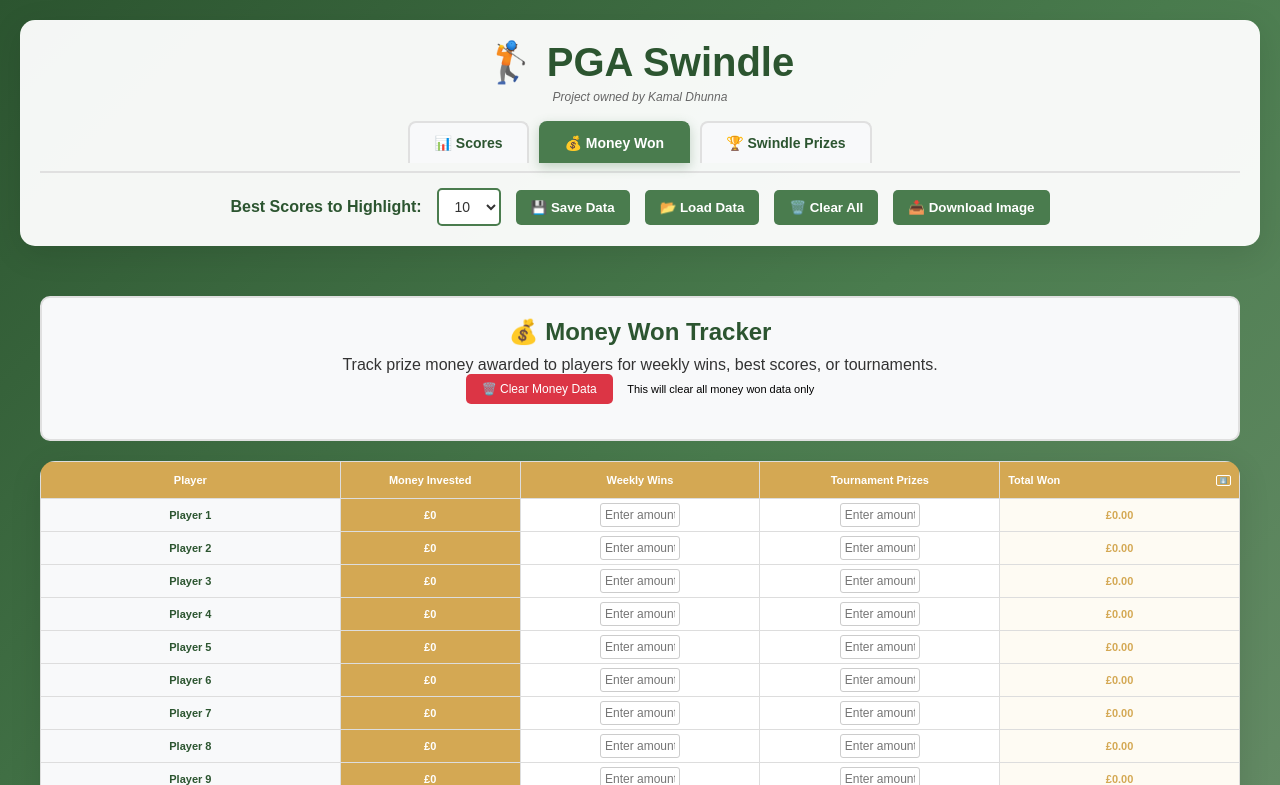
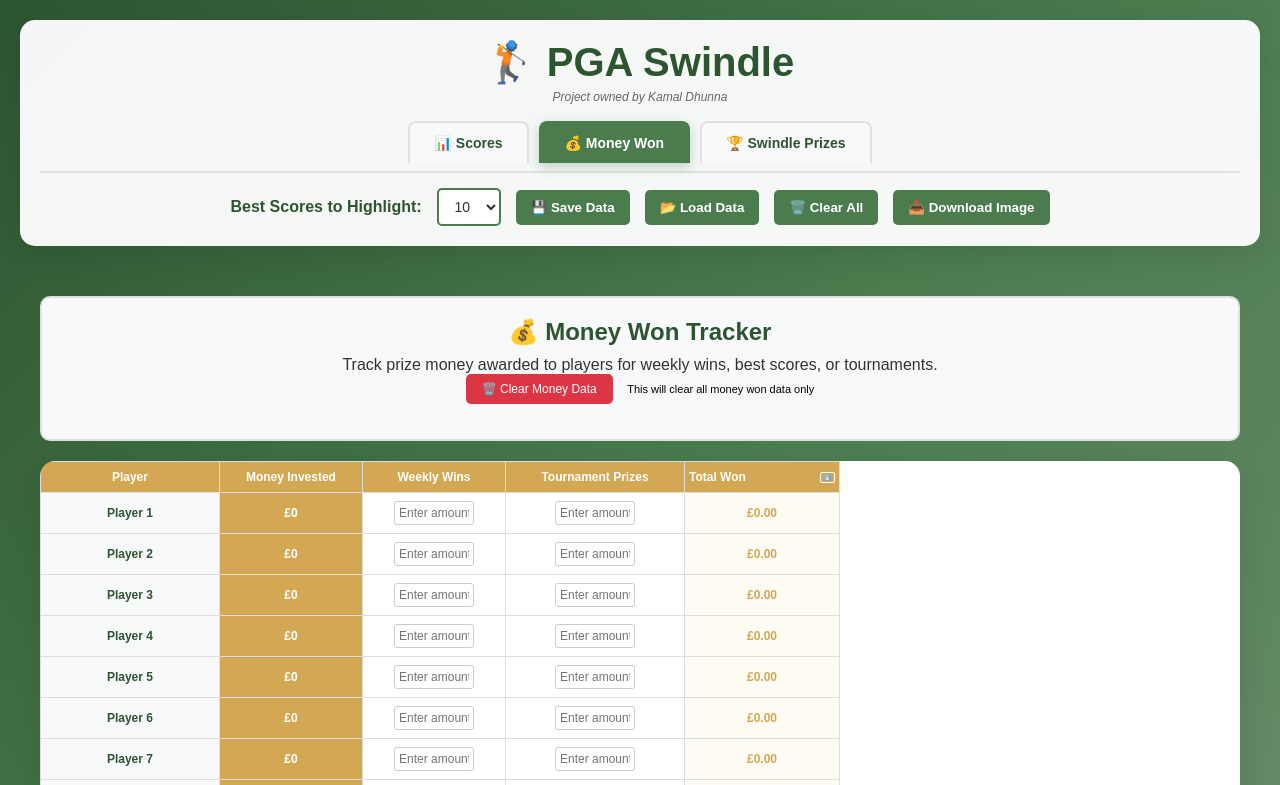
Before and after one commit to ElvisPresleyEAP/GolfScoringStats, a plain HTML site: page index.html in a window 1280 px wide. Both pictures are taken after a click on the button "💰 Money Won". Shown: the top 785 px of the page. Drawn offline with nearby package versions, Linux system fonts and the light colour scheme.

Commit message:
Fix Money Won table layout with fixed column widths and overflow control

```diff
--- a/index.html
+++ b/index.html
@@ -27,7 +27,40 @@
         .controls button:hover { background: #2c5530 !important; }
         .table-container { background: white !important; border-radius: 15px !important; overflow: hidden !important; box-shadow: 0 8px 32px rgba(0, 0, 0, 0.1) !important; overflow-x: auto !important; max-height: 70vh !important; overflow-y: auto !important; }
         table { width: 100% !important; border-collapse: collapse !important; min-width: 2000px !important; }
-        #moneyTable { min-width: auto !important; }
+        #moneyTable {
+            min-width: auto !important;
+            max-width: 800px !important;
+            table-layout: fixed !important;
+            width: 100% !important;
+        }
+        #moneyTable th, #moneyTable td {
+            overflow: hidden !important;
+            text-overflow: ellipsis !important;
+            white-space: nowrap !important;
+            padding: 8px 4px !important;
+            border: 1px solid #ddd !important;
+            font-size: 12px !important;
+        }
+        #moneyTable th:nth-child(1), #moneyTable td:nth-child(1) {
+            width: 150px !important;
+            max-width: 150px !important;
+        }
+        #moneyTable th:nth-child(2), #moneyTable td:nth-child(2) {
+            width: 120px !important;
+            max-width: 120px !important;
+        }
+        #moneyTable th:nth-child(3), #moneyTable td:nth-child(3) {
+            width: 120px !important;
+            max-width: 120px !important;
+        }
+        #moneyTable th:nth-child(4), #moneyTable td:nth-child(4) {
+            width: 150px !important;
+            max-width: 150px !important;
+        }
+        #moneyTable th:nth-child(5), #moneyTable td:nth-child(5) {
+            width: 130px !important;
+            max-width: 130px !important;
+        }
         th, td { padding: 4px 3px !important; text-align: center !important; border: 1px solid #ddd !important; font-size: 11px !important; }
         thead th { background: #2c5530 !important; color: white !important; font-weight: bold !important; position: sticky !important; z-index: 10 !important; }
         .date-row th { background: #4a7c4e !important; position: sticky !important; top: 0 !important; z-index: 12 !important; }
@@ -43,16 +76,6 @@
         .money-input { width: 80px !important; padding: 4px !important; border: 1px solid #ccc !important; border-radius: 3px !important; text-align: center !important; font-size: 12px !important; background: #fff !important; }
         .money-total { font-weight: bold !important; color: #d4a853 !important; background: #fefbf3 !important; padding: 8px !important; }
         .money-player-name { background: #f8f9fa !important; color: #2c5530 !important; font-weight: bold !important; min-width: 120px !important; max-width: 150px !important; }
-        #moneyTable th:nth-child(1) { width: 25% !important; max-width: 150px !important; }
-        #moneyTable th:nth-child(2) { width: 15% !important; max-width: 100px !important; }
-        #moneyTable th:nth-child(3) { width: 20% !important; max-width: 120px !important; }
-        #moneyTable th:nth-child(4) { width: 20% !important; max-width: 120px !important; }
-        #moneyTable th:nth-child(5) { width: 20% !important; max-width: 120px !important; }
-        #moneyTable td:nth-child(1) { width: 25% !important; max-width: 150px !important; }
-        #moneyTable td:nth-child(2) { width: 15% !important; max-width: 100px !important; }
-        #moneyTable td:nth-child(3) { width: 20% !important; max-width: 120px !important; }
-        #moneyTable td:nth-child(4) { width: 20% !important; max-width: 120px !important; }
-        #moneyTable td:nth-child(5) { width: 20% !important; max-width: 120px !important; }
         .prizes-container { max-width: 1200px !important; margin: 0 auto !important; padding: 20px !important; }
         .prizes-header { text-align: center !important; margin-bottom: 30px !important; padding: 20px !important; background: #f8f9fa !important; border-radius: 10px !important; border: 2px solid #e0e0e0 !important; }
         .prizes-header h3 { color: #2c5530 !important; margin-bottom: 10px !important; font-size: 1.8em !important; }
```
